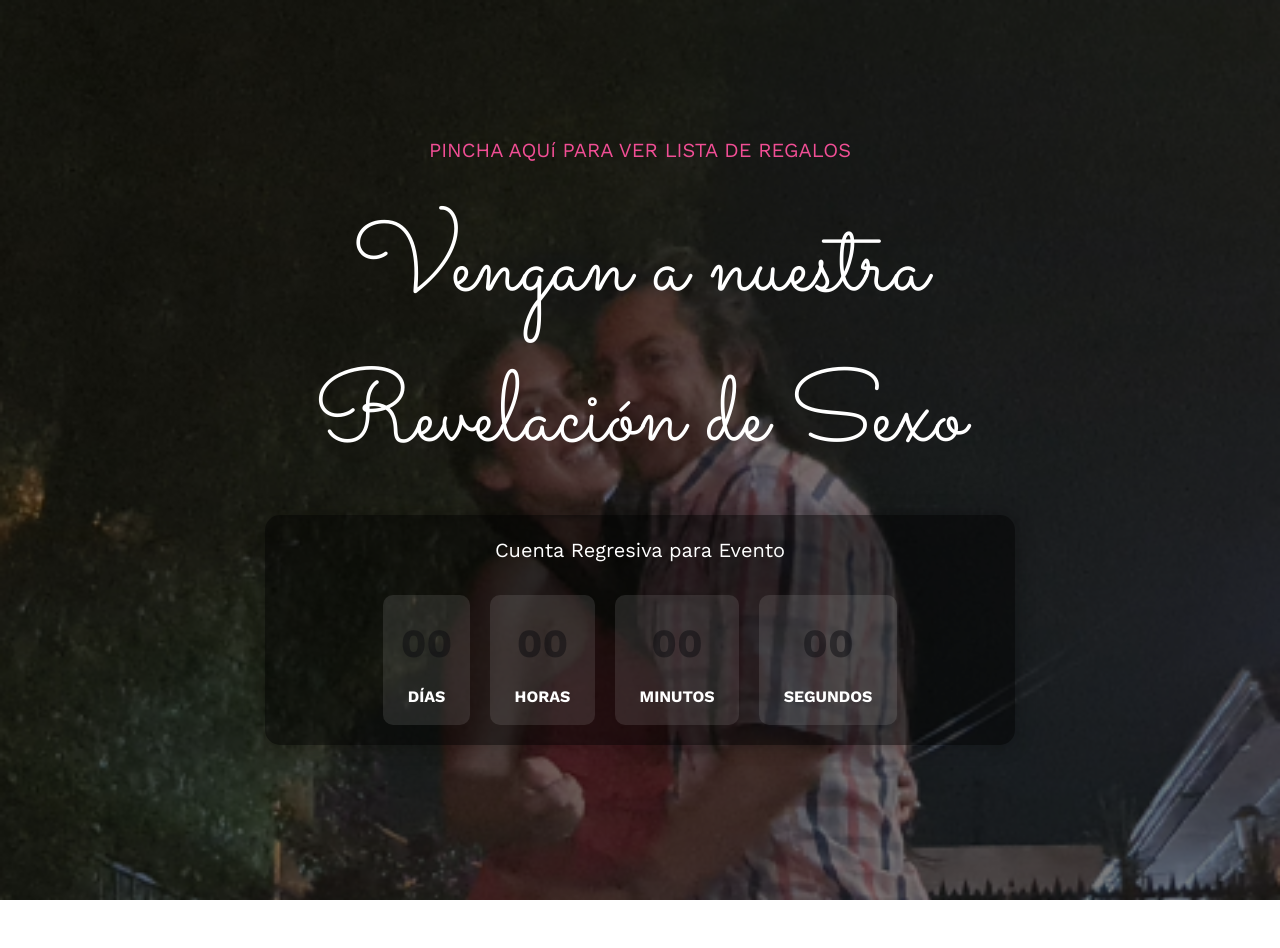
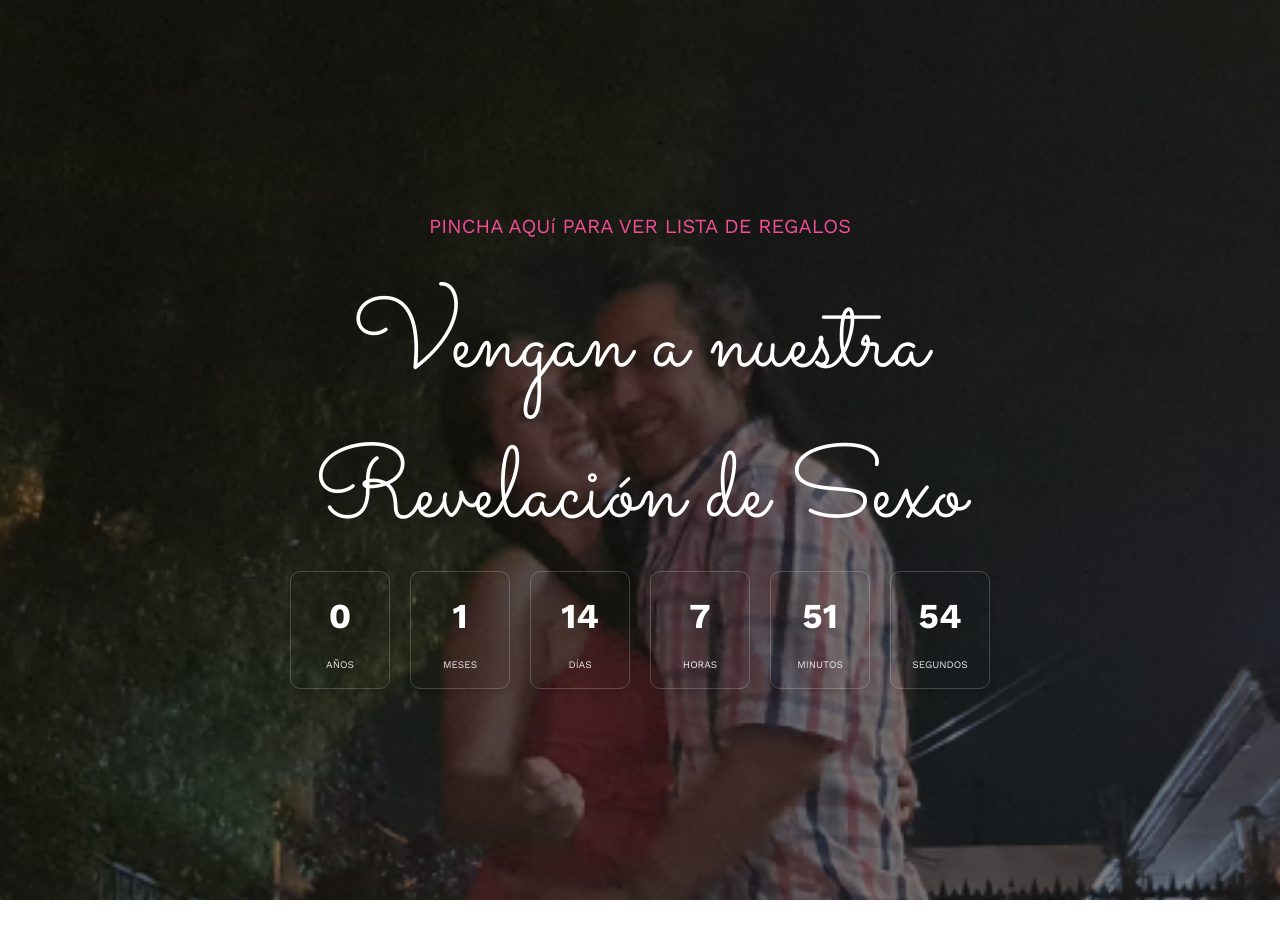
Before and after one commit to PablitoMeenn/karenypablo.cl, a PHP site: page / in a window 1280 px wide. Shown: the top 948 px of the page. Run offline with PHP 8.4, Linux system fonts and the light colour scheme; some web fonts are replaced.

Commit message:
se cambia a cuenta progesiva

```diff
--- a/css/reloj.css
+++ b/css/reloj.css
@@ -1,43 +1,42 @@
-.countdown-container {
-    width: 100%;
-    max-width: 800px;
-    margin: 20px auto;
-    padding: 20px;
-    background: rgba(0, 0, 0, 0.5);
-    border-radius: 15px;
-    box-shadow: 0 0 20px rgba(0, 0, 0, 0.3);
-    color: white;
+.contador-contenedor {
+    display: flex;
+    flex-direction: column;
+    align-items: center;
 }
 
-.countdown-title {
-    text-align: center;
-    margin-bottom: 30px;
-    font-size: 2em;
+.contador-titulo {
+    font-size: 2.5rem;
+    color: #333;
+    margin-bottom: 20px;
+    text-shadow: 2px 2px 4px rgba(0,0,0,0.2);
 }
 
-.countdown-blocks {
+.contador-progresivo {
     display: flex;
+    flex-wrap: wrap;
     justify-content: center;
     gap: 20px;
-    flex-wrap: wrap;
 }
 
-.time-block {
-    background: rgba(255, 255, 255, 0.1);
+.tiempo-item {
+    background-color: transparent;
+    color: white;
+    border-radius: 10px;
     padding: 15px;
-    border-radius: 10px;
-    min-width: 80px;
-    text-align: center;
+    min-width: 100px;
+    backdrop-filter: blur(5px);
+    border: 1px solid rgba(255,255,255,0.2);
+    box-shadow: 0 4px 6px rgba(0,0,0,0.1);
 }
 
-.number {
-    font-size: 2.5em;
+.tiempo-valor {
+    font-size: 3.5rem;
     font-weight: bold;
-    margin-bottom: 5px;
-    color: rgba(10, 10, 15, 0.473);
 }
 
-.label {
-    font-size: 1em;
+.tiempo-etiqueta {
+    font-size: 1rem;
     text-transform: uppercase;
+    margin-top: 10px;
+    opacity: 0.9;
 }
--- a/index.html
+++ b/index.html
@@ -53,26 +53,36 @@
 						<div class="display-tc animate-box" data-animate-effect="fadeIn">
 							<h2><a href="https://docs.google.com/spreadsheets/d/15-nc0_56S-ORLAme_kmWcFkh25yUIb23YByxBgnVnPw"  target="_blank">PINCHA AQUí PARA VER LISTA DE REGALOS</a></h2>
 							<h1>Vengan a nuestra Revelación de Sexo</h1>
-							<div class="countdown-container">
-								<h2 class="countdown-title">Cuenta Regresiva para Evento</h2>
-								<div class="countdown-blocks">
-									<div class="time-block">
-										<div id="countdown-days" class="number">00</div>
-										<div class="label">Días</div>
+
+							<div class="contador-contenedor">
+								<div class="contador-progresivo">
+									<div class="tiempo-item">
+										<div id="anos" class="tiempo-valor">0</div>
+										<div class="tiempo-etiqueta">Años</div>
 									</div>
-									<div class="time-block">
-										<div id="countdown-hours" class="number">00</div>
-										<div class="label">Horas</div>
+									<div class="tiempo-item">
+										<div id="meses" class="tiempo-valor">0</div>
+										<div class="tiempo-etiqueta">Meses</div>
 									</div>
-									<div class="time-block">
-										<div id="countdown-minutes" class="number">00</div>
-										<div class="label">Minutos</div>
+									<div class="tiempo-item">
+										<div id="dias" class="tiempo-valor">0</div>
+										<div class="tiempo-etiqueta">Días</div>
 									</div>
-									<div class="time-block">
-										<div id="countdown-seconds" class="number">00</div>
-										<div class="label">Segundos</div>
+									<div class="tiempo-item">
+										<div id="horas" class="tiempo-valor">0</div>
+										<div class="tiempo-etiqueta">Horas</div>
+									</div>
+									<div class="tiempo-item">
+										<div id="minutos" class="tiempo-valor">0</div>
+										<div class="tiempo-etiqueta">Minutos</div>
+									</div>
+									<div class="tiempo-item">
+										<div id="segundos" class="tiempo-valor">0</div>
+										<div class="tiempo-etiqueta">Segundos</div>
 									</div>
 								</div>
+							</div>
+
 							</div>
 
 						</div>
@@ -696,39 +706,40 @@
 	<!-- Main -->
 	<script src="js/main.js"></script>
 
+    <script>
+        function calcularTiempoTranscurrido() {
+            const fechaInicio = new Date('February 10, 2025 16:26:00');
 
-<script>
-    // Aquí puedes modificar la fecha objetivo
-    const fechaObjetivo = new Date('2025-02-19T12:00:00'); // Formato: YYYY-MM-DD HH:mm:ss
+            function actualizar() {
+                const ahora = new Date();
+                const diferencia = ahora - fechaInicio;
 
-    function updateCountdown() {
-        const now = new Date();
-        const diff = fechaObjetivo - now;
+                const segundos = Math.floor((diferencia / 1000) % 60);
+                const minutos = Math.floor((diferencia / (1000 * 60)) % 60);
+                const horas = Math.floor((diferencia / (1000 * 60 * 60)) % 24);
+                const dias = Math.floor(diferencia / (1000 * 60 * 60 * 24));
 
-        // Si la fecha ya pasó
-        if (diff < 0) {
-            document.getElementById('countdown-days').textContent = '00';
-            document.getElementById('countdown-hours').textContent = '00';
-            document.getElementById('countdown-minutes').textContent = '00';
-            document.getElementById('countdown-seconds').textContent = '00';
-            return;
+                // Cálculo de meses y años más preciso
+                const mesesTotal = Math.floor(dias / 30.44);
+                const anos = Math.floor(mesesTotal / 12);
+                const meses = mesesTotal % 12;
+
+                document.getElementById('anos').textContent = anos;
+                document.getElementById('meses').textContent = meses;
+                document.getElementById('dias').textContent = dias % 30;
+                document.getElementById('horas').textContent = horas;
+                document.getElementById('minutos').textContent = minutos;
+                document.getElementById('segundos').textContent = segundos;
+            }
+
+            // Actualizar inmediatamente y luego cada segundo
+            actualizar();
+            setInterval(actualizar, 1000);
         }
 
-        const days = Math.floor(diff / (1000 * 60 * 60 * 24));
-        const hours = Math.floor((diff % (1000 * 60 * 60 * 24)) / (1000 * 60 * 60));
-        const minutes = Math.floor((diff % (1000 * 60 * 60)) / (1000 * 60));
-        const seconds = Math.floor((diff % (1000 * 60)) / 1000);
+        // Iniciar cuando el DOM esté completamente cargado
+        document.addEventListener('DOMContentLoaded', calcularTiempoTranscurrido);
+    </script>
 
-        document.getElementById('countdown-days').textContent = days.toString().padStart(2, '0');
-        document.getElementById('countdown-hours').textContent = hours.toString().padStart(2, '0');
-        document.getElementById('countdown-minutes').textContent = minutes.toString().padStart(2, '0');
-        document.getElementById('countdown-seconds').textContent = seconds.toString().padStart(2, '0');
-    }
-
-    // Actualizar cada segundo
-    setInterval(updateCountdown, 1000);
-    // Actualizar inmediatamente al cargar
-    updateCountdown();
-</script>
 	</body>
 </html>
```
